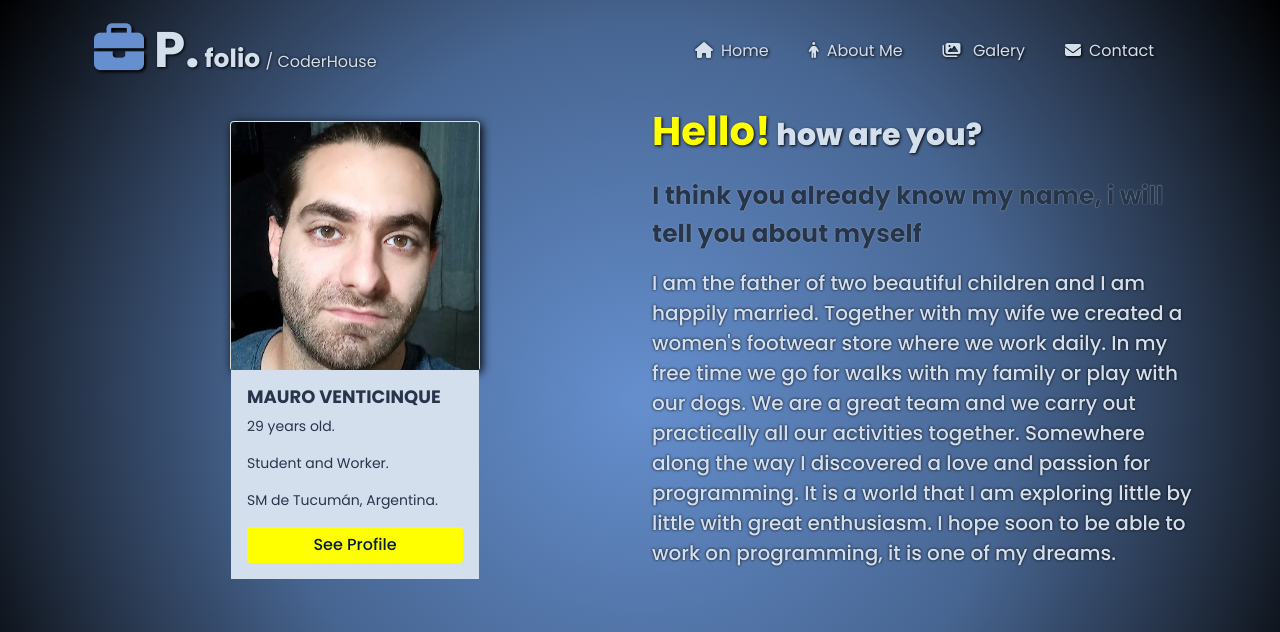
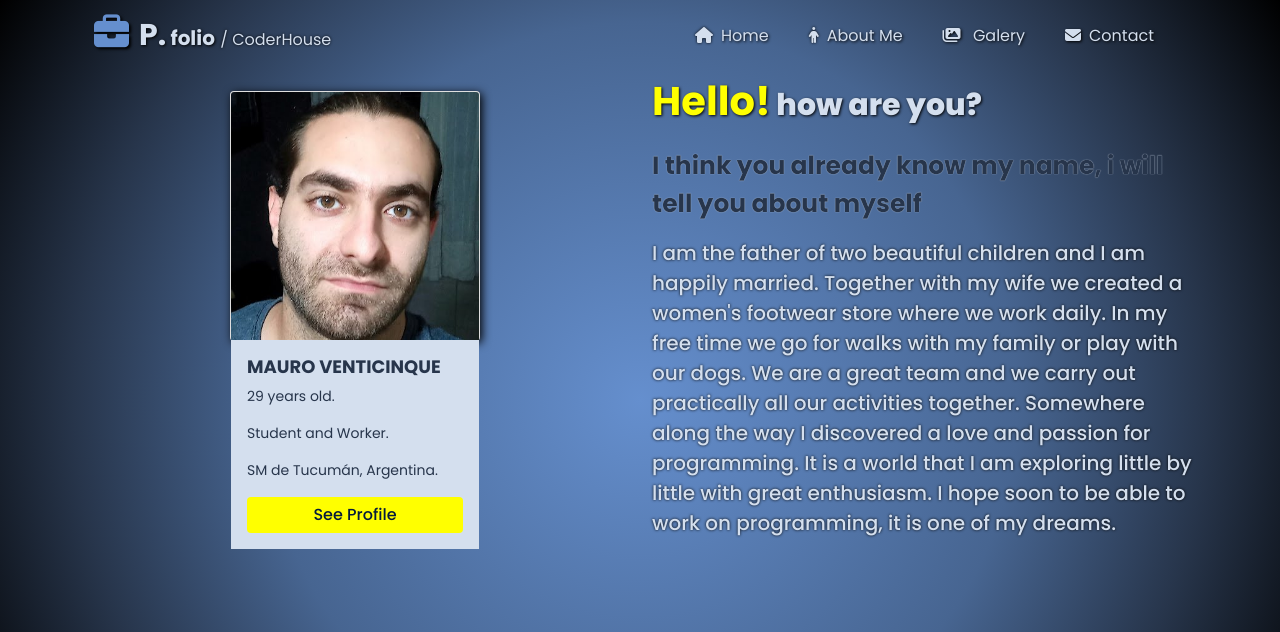
Before and after one commit to VenticinqueMauro/P.folio-Desafio06, a plain HTML site: page pages/about.html in a window 1280 px wide. Shown: the top 632 px of the page. Drawn offline with nearby package versions, Linux system fonts and the light colour scheme.

Commit message:
adaptacion de titulo

```diff
--- a/style.css
+++ b/style.css
@@ -25,21 +25,21 @@ body {
 }
 
 .bags{
-    font-size: 50px ;
+    font-size: 35px ;
     padding-right: 10px;
     color: #658FCE;
     text-shadow: 2px 2px 3px #000;
 }
 
 .p{
-    font-size: 50px;
+    font-size: 30px;
     color: #D4DFEE;
     font-weight: 600;
     text-shadow: 1px 1px 3px #000;
 }
 
 .folio{
-    font-size: 25px;
+    font-size: 20px;
     font-weight: 600;
     text-shadow: 1px 1px 3px #000;
     color: #D4DFEE;
```
Also changed, not shown: img/stickman-nope.gif (deleted), 1 other file.
